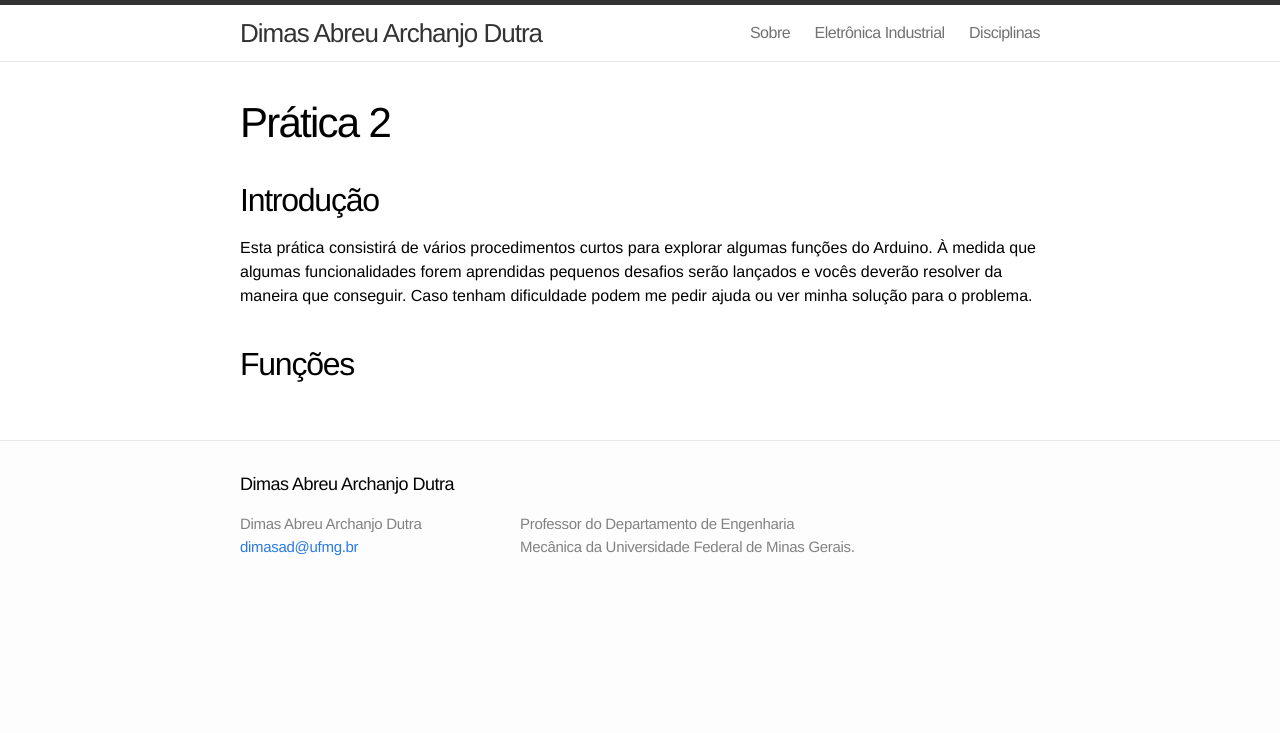
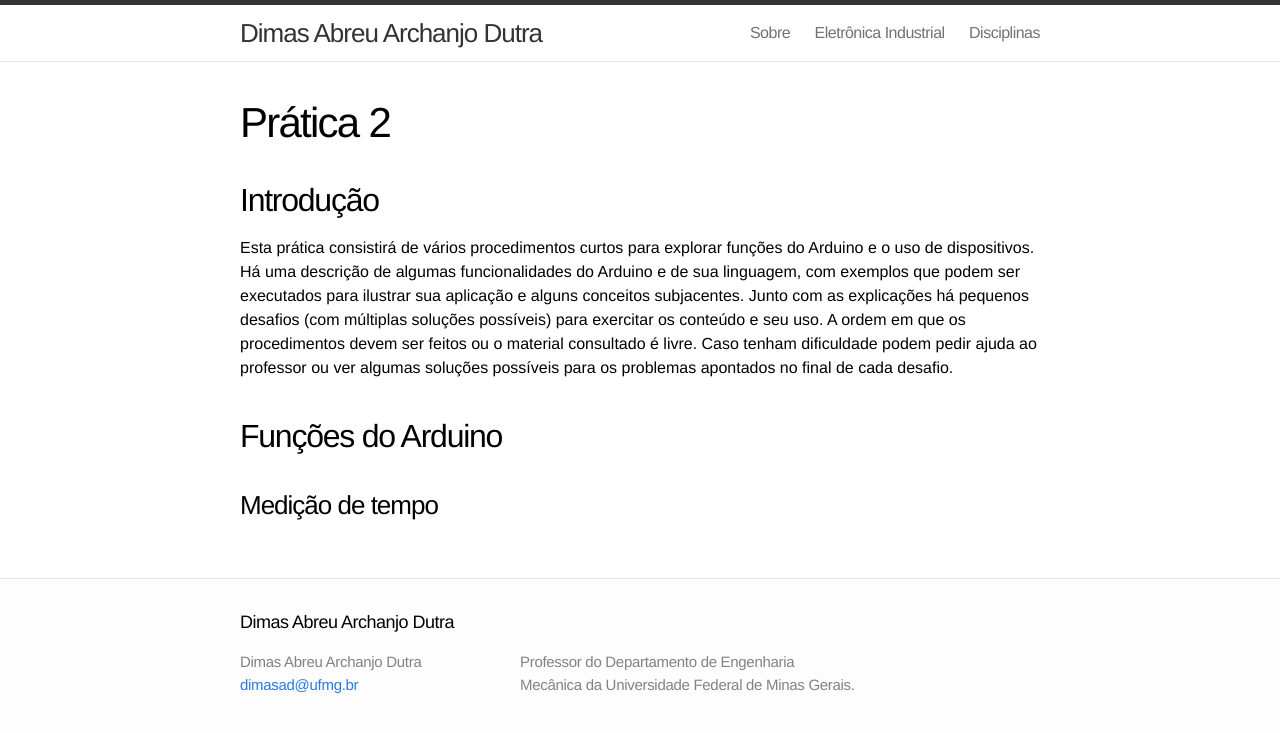
Before and after one commit to dimasad/dimasad.github.io.OLD, a Jekyll site: the page built from _aulas/pratica2.md, in a window 1280 px wide. Shown: the top 733 px of the page. Built offline with Jekyll 4.4.1, drawn with Linux system fonts in a browser that asks for light colours.

Commit message:
Adição de conteúdo na pratica 2.

```diff
--- a/_aulas/pratica2.md
+++ b/_aulas/pratica2.md
@@ -7,11 +7,18 @@ Introdução
 ----------
 
 Esta prática consistirá de vários procedimentos curtos para explorar
-algumas funções do Arduino.
-À medida que algumas funcionalidades forem aprendidas pequenos desafios
-serão lançados e vocês deverão resolver da maneira que conseguir.
-Caso tenham dificuldade podem me pedir ajuda ou ver minha solução para o
-problema.
+funções do Arduino e o uso de dispositivos.
+Há uma descrição de algumas funcionalidades do Arduino e de sua linguagem,
+com exemplos que podem ser executados para ilustrar sua aplicação e alguns
+conceitos subjacentes.
+Junto com as explicações há pequenos desafios (com múltiplas soluções possíveis)
+para exercitar os conteúdo e seu uso.
+A ordem em que os procedimentos devem ser feitos ou o material consultado
+é livre.
+Caso tenham dificuldade podem pedir ajuda ao professor ou ver
+algumas soluções possíveis para os problemas apontados no final de cada desafio.
 
-Funções
--------
+Funções do Arduino
+------------------
+
+### Medição de tempo
```
